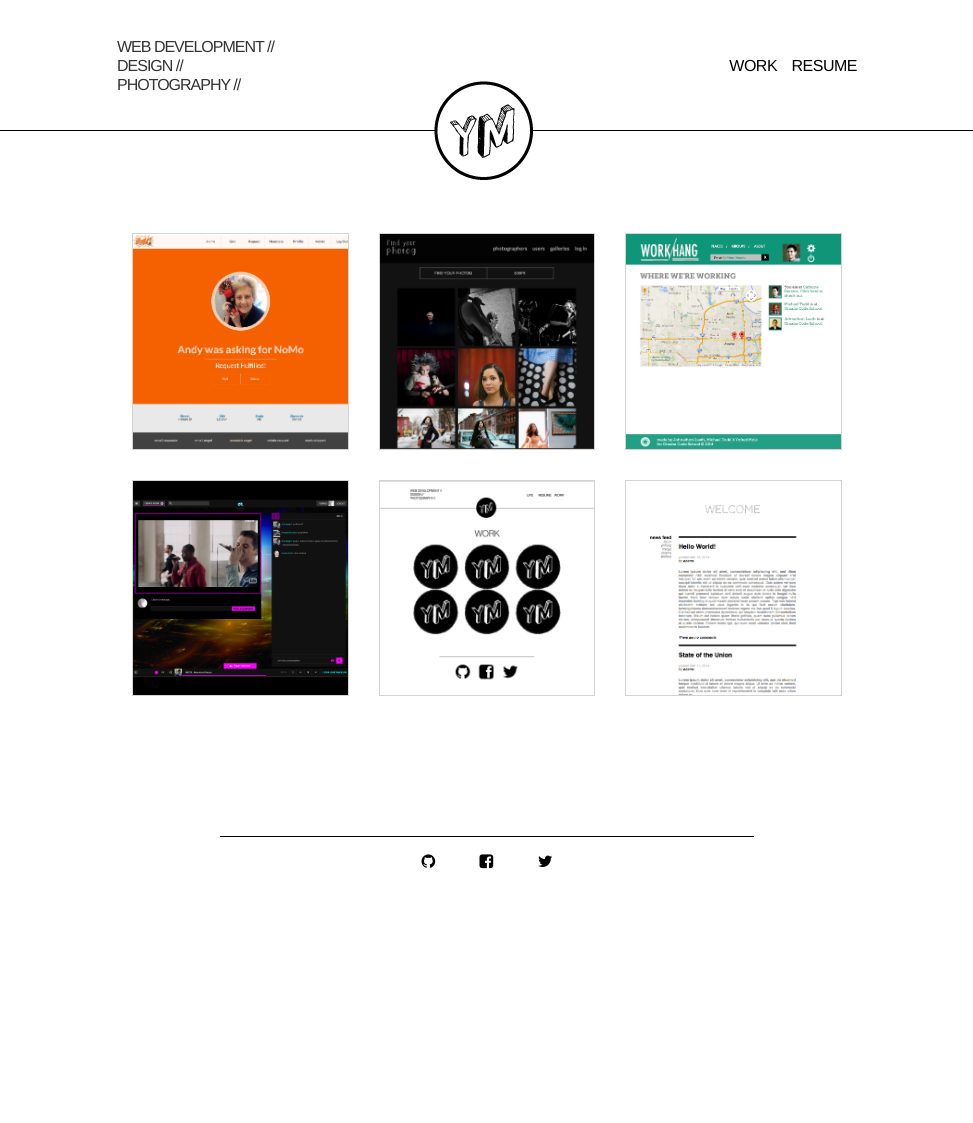
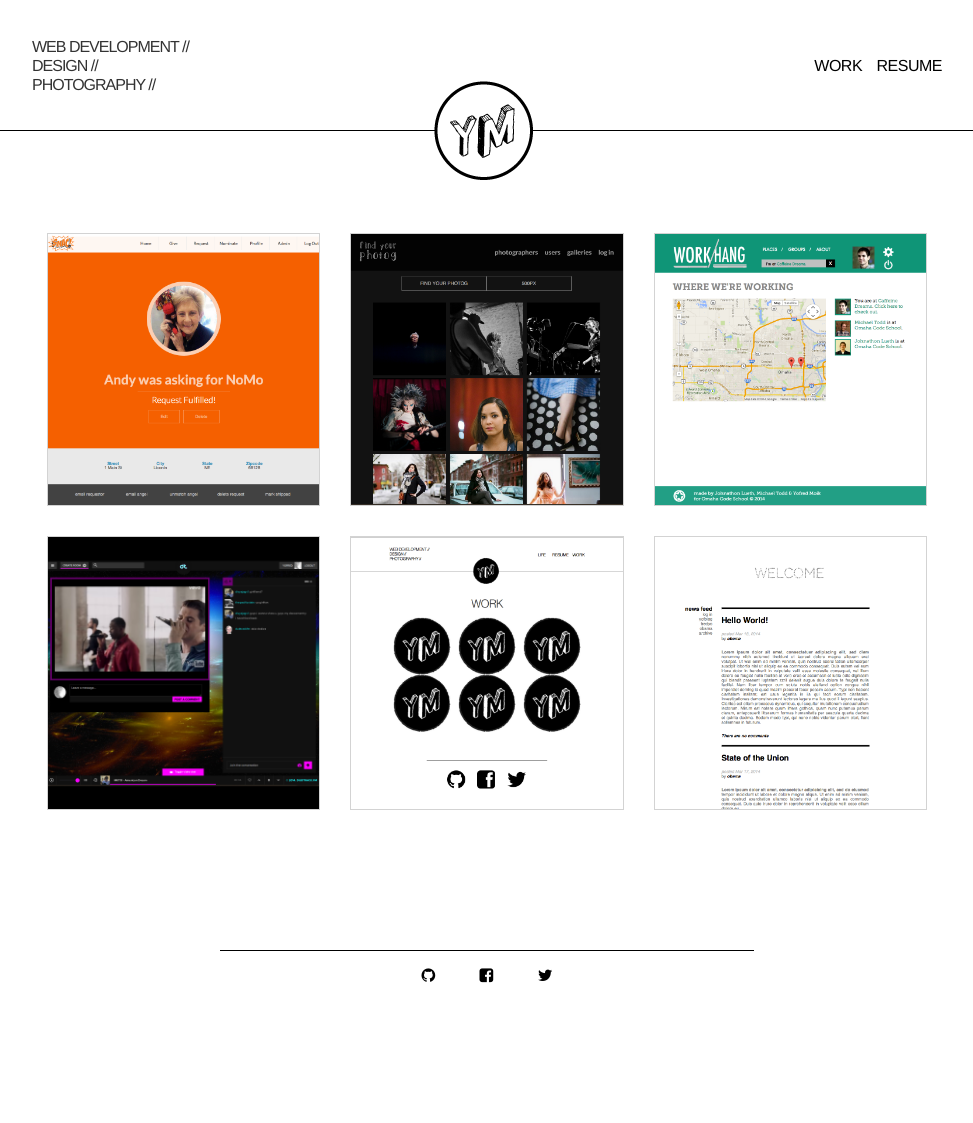
Before and after one commit to yofred/yofred.github.io, a Jekyll site: the page built from index.html, in a window 1280 px wide. Shown: the whole page, without its empty margins (153-1126 px from the left). Built offline with Jekyll 4.4.1, drawn with Linux system fonts in a browser that asks for light colours; nearby versions of some CDN libraries; before the commit the page ends 1009 px from its top, so only the background shows below that.

Commit message:
wrapperz

```diff
--- a/css/main.css
+++ b/css/main.css
@@ -112,8 +112,8 @@ a:visited { color: #205caa; }
 .wrap:after { content:""; display:table; }
 .wrap:after { clear: both; }
 .wrap {
-  max-width: 800px;
-  padding: 0 30px;
+  max-width: 950px;
+  padding: 0 20px;
   margin: 0 auto;
   zoom: 1;
 }
```
